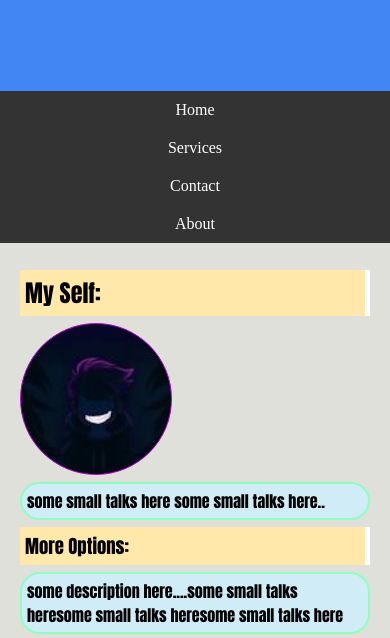
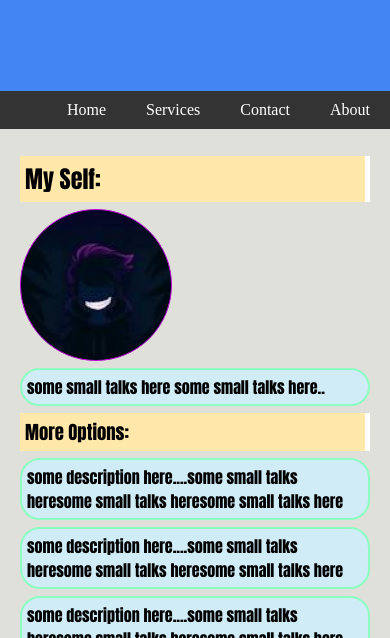
Before and after one commit to Silentxknight/Testrpo, a plain HTML site: page index.html in a window 390 px wide. Shown: the part 149-787 px from the top of the page. Drawn offline with Linux system fonts and the light colour scheme.

Commit message:
Update style.css

```diff
--- a/style.css
+++ b/style.css
@@ -146,9 +146,3 @@
 		background-color: #ddd;
 		font-family:Sans;
 	}
-
-@media  (max-width:900px){
-	#nav-bar,.changlog{
-		flex-direction: column;
-	}
-}
```
